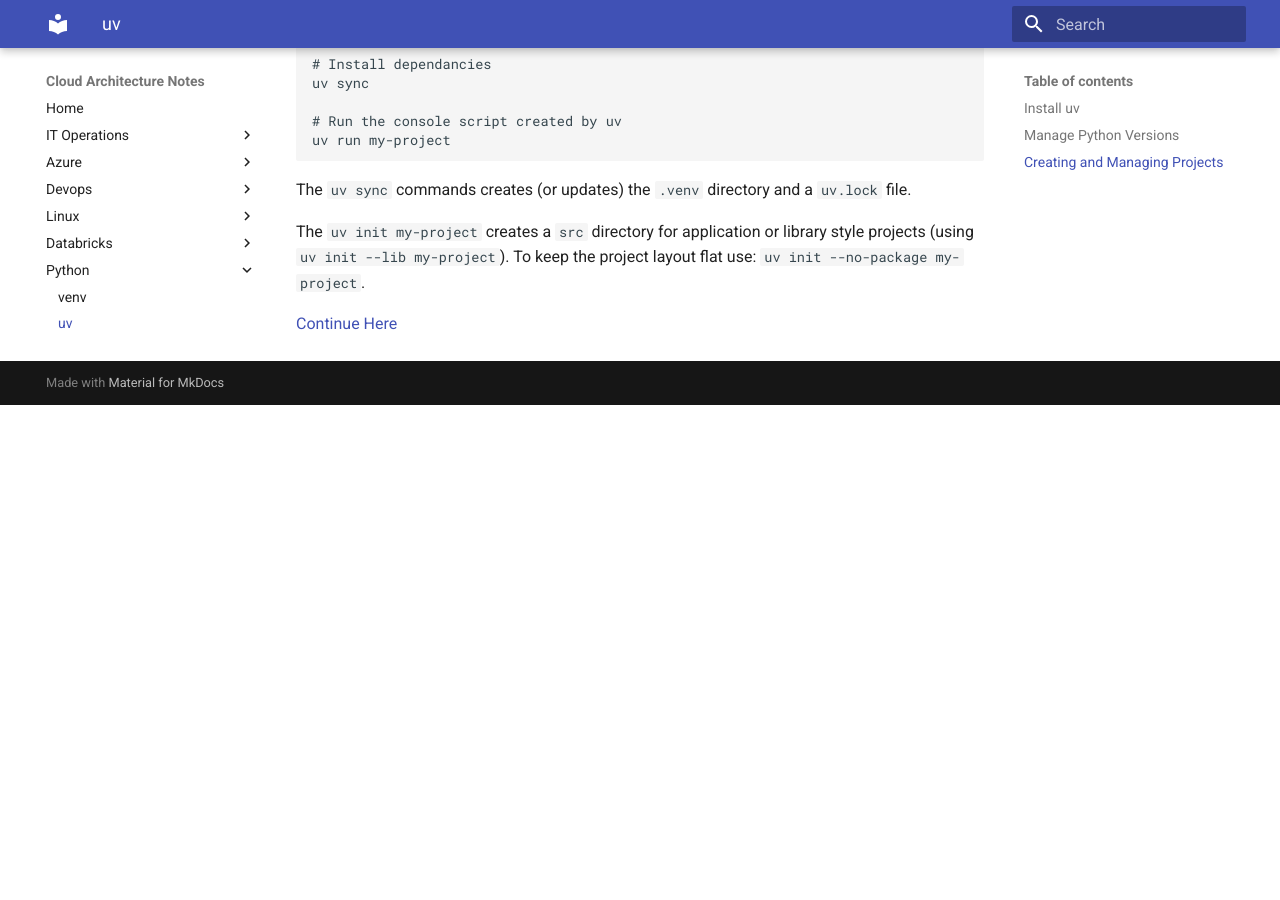
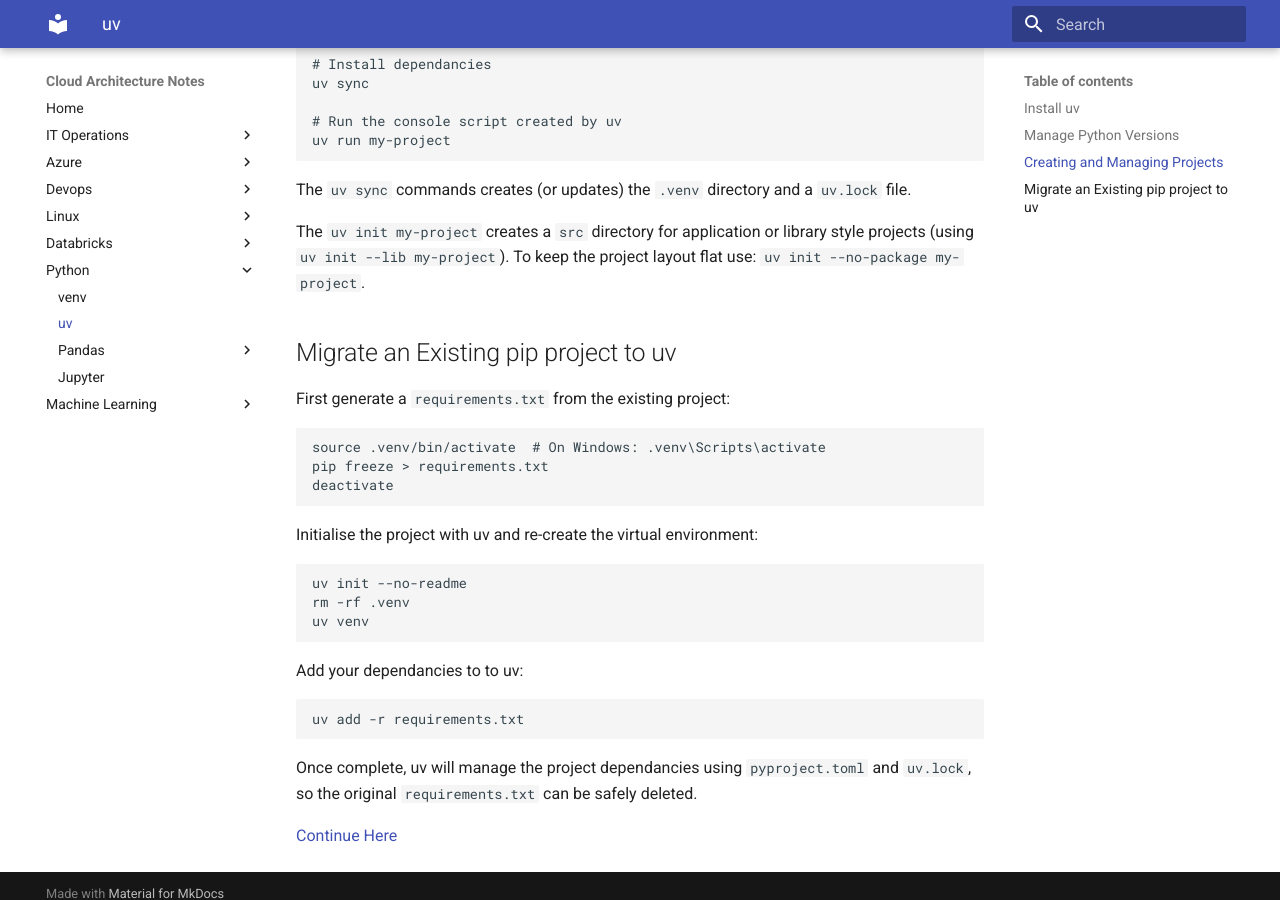
Before and after one commit to dram1964/cloudarchitect, an MkDocs documentation site: the page built from docs/python/uv.md, in a window 1280 px wide and 900 px high, scrolled down 1112 px. Built offline with MkDocs 1.6.1 and Material for MkDocs 9.7.7, drawn with Linux system fonts in a browser that asks for light colours; before the commit the page ends 1517 px from its top, so only the background shows below that.

Commit message:
adds instructions for migrating an existing venv project

````diff
--- a/docs/python/uv.md
+++ b/docs/python/uv.md
@@ -57,5 +57,31 @@
 library style projects (using `uv init --lib my-project`). To keep the
 project layout flat use: `uv init --no-package my-project`.
 
+## Migrate an Existing pip project to uv
+
+First generate a `requirements.txt` from the existing project:
+
+```bash
+source .venv/bin/activate  # On Windows: .venv\Scripts\activate
+pip freeze > requirements.txt
+deactivate
+```
+
+Initialise the project with uv and re-create the virtual environment:
+
+```bash
+uv init --no-readme
+rm -rf .venv
+uv venv
+```
+
+Add your dependancies to to uv:
+
+```bash
+uv add -r requirements.txt
+```
+
+Once complete, uv will manage the project dependancies using `pyproject.toml`
+and `uv.lock`, so the original `requirements.txt` can be safely deleted.
 
 [Continue Here](https://pydevtools.com/handbook/explanation/uv-complete-guide/#creating-and-managing-projects)
````
